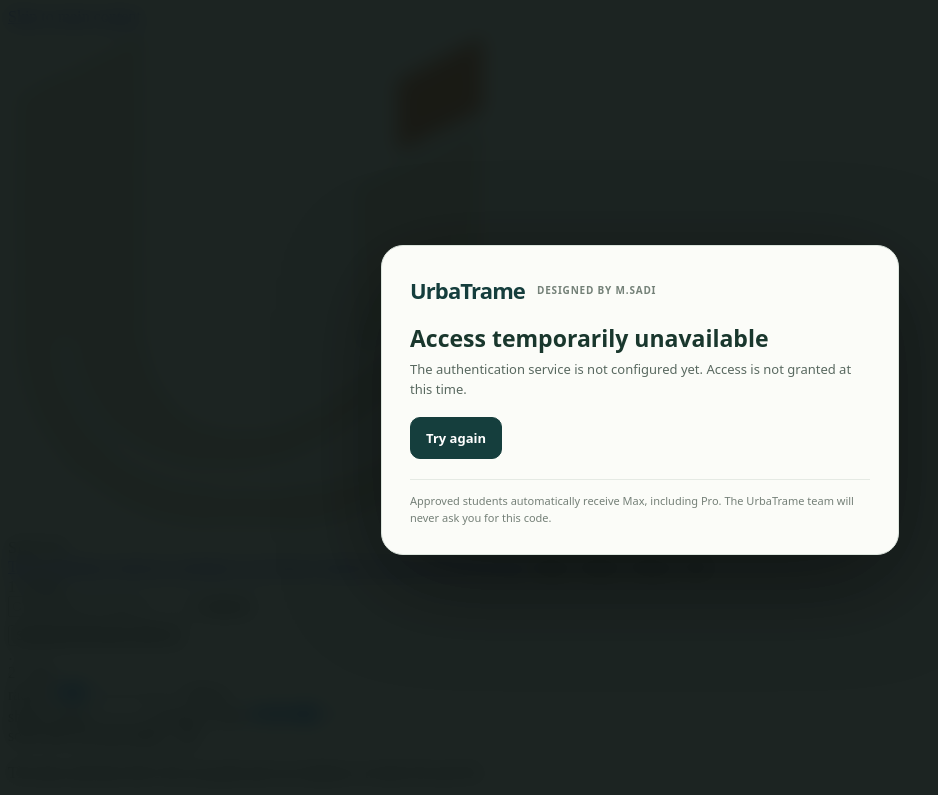
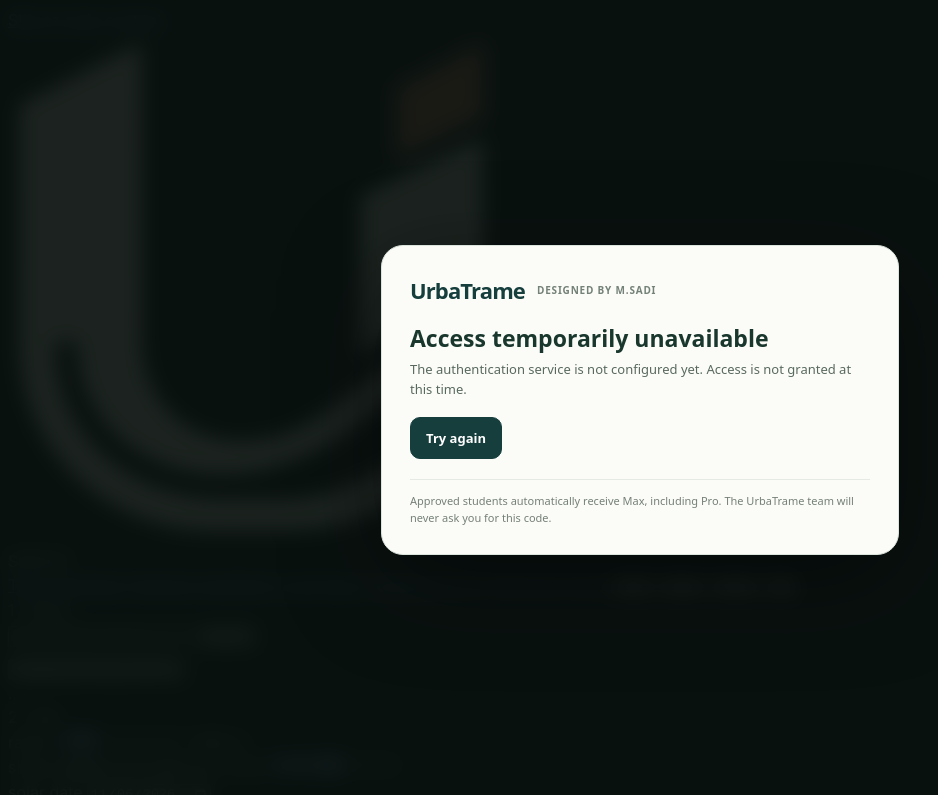
Before and after one commit to freemind25/UrbaTrame, a website with bundled scripts: page public/index.html in a window 1280 px wide. Shown: the top 795 px of the page, without its empty margins (0-938 px from the left). Built offline with nearby package versions, Linux system fonts and the light colour scheme; files whose address does not match are found by name.

Commit message:
design(P1 tokens): tokens.css sémantique unique (thème clair + data-theme="dark", contrastes mesurés ≥4.5:1), alias des :root dispersés, base 16px/1.5
Inspiré de ui-ux-pro-max-skill (colors.csv). Les composants continuent d'utiliser les anciens noms (--ink, --green…) qui pointent désormais vers les tokens. Tests 799/799, lint 189/0.

```diff
--- a/public/atelier-analyse.css
+++ b/public/atelier-analyse.css
@@ -1,8 +1,8 @@
-:root{--green:#153e3d;--green2:#246b54;--ink:#26352d;--muted:#647068;--soft:#f4f6f2;--line:#dfe6df;--warm:#a35c3e;--gold:#b7854d;--paper:#fff;--shadow:0 12px 34px rgba(30,48,36,.07)}
+:root{--green:var(--primary);--green2:var(--primary-2);--ink:var(--foreground);--muted:var(--muted-foreground);--soft:var(--muted);--line:var(--border);--warm:var(--accent);--gold:var(--accent);--paper:var(--card);--shadow:var(--shadow)}
 *{box-sizing:border-box}
 .visually-hidden{position:absolute!important;width:1px;height:1px;padding:0;margin:-1px;overflow:hidden;clip:rect(0,0,0,0);white-space:nowrap;border:0}
-html{background:#f5f6f2;scroll-behavior:smooth}
-body{margin:0;color:var(--ink);font:14px/1.55 Inter,ui-sans-serif,system-ui,-apple-system,"Segoe UI",sans-serif}
+html{background:var(--background);scroll-behavior:smooth}
+body{margin:0;color:var(--ink);font:1rem/1.55 var(--sans)}
 a{color:inherit;text-decoration:none}
 button,input,select,textarea{font:inherit}
 .workshop-topbar{min-height:76px;padding:10px clamp(16px,4vw,54px);display:flex;align-items:center;justify-content:space-between;gap:24px;background:#fff;border-bottom:1px solid rgba(32,41,34,.1)}
--- a/public/atelier-cartographique.css
+++ b/public/atelier-cartographique.css
@@ -1,8 +1,8 @@
-:root{--green:#153e3d;--green-2:#286b53;--ink:#27362d;--muted:#647067;--line:#dce4dc;--paper:#fff;--soft:#f4f7f3;--warm:#a55e40;--gold:#b8864f;--shadow:0 10px 28px rgba(24,48,35,.055)}
+:root{--green:var(--primary);--green-2:var(--primary-2);--ink:var(--foreground);--muted:var(--muted-foreground);--line:var(--border);--paper:var(--card);--soft:var(--muted);--warm:var(--accent);--gold:var(--accent);--shadow:var(--shadow)}
 *{box-sizing:border-box}
 [hidden]{display:none!important}
-html{background:#f4f6f2;scroll-behavior:smooth}
-body{margin:0;color:var(--ink);font:14px/1.55 Inter,ui-sans-serif,system-ui,-apple-system,"Segoe UI",sans-serif}
+html{background:var(--background);scroll-behavior:smooth}
+body{margin:0;color:var(--ink);font:1rem/1.55 var(--sans)}
 a{color:inherit;text-decoration:none}
 button,input,select{font:inherit}
 button{cursor:pointer}
--- a/public/atelier-s5.css
+++ b/public/atelier-s5.css
@@ -1,7 +1,7 @@
-:root{--green:#153e3d;--green2:#246b54;--ink:#26352d;--muted:#647068;--soft:#f4f6f2;--line:#dfe6df;--warm:#a35c3e;--gold:#b7854d;--paper:#fff;--shadow:0 12px 34px rgba(30,48,36,.07)}
+:root{--green:var(--primary);--green2:var(--primary-2);--ink:var(--foreground);--muted:var(--muted-foreground);--soft:var(--muted);--line:var(--border);--warm:var(--accent);--gold:var(--accent);--paper:var(--card);--shadow:var(--shadow)}
 *{box-sizing:border-box}
-html{background:#f5f6f2;scroll-behavior:smooth}
-body{margin:0;color:var(--ink);font:14px/1.55 Inter,ui-sans-serif,system-ui,-apple-system,"Segoe UI",sans-serif}
+html{background:var(--background);scroll-behavior:smooth}
+body{margin:0;color:var(--ink);font:1rem/1.55 var(--sans)}
 a{color:#286b91;text-underline-offset:2px}
 button,input,select{font:inherit}
 button{cursor:pointer}
--- a/public/index.html
+++ b/public/index.html
@@ -1,5 +1,5 @@
 <!DOCTYPE html>
-<html lang="fr">
+<html lang="fr" data-theme="dark">
 <head>
 <meta charset="utf-8">
   <link rel="icon" href="/favicon.svg" type="image/svg+xml">
@@ -9,7 +9,8 @@
 <title>UrbaTrame — analyse des sites urbains</title>
 <meta name="description" content="UrbaTrame : analyses de sites urbains, synthèse quantitative, scénario indicatif, exports vectoriels, 3D et relief fondés sur des données cartographiques.">
 <script type="module" src="/js/student-auth-ui.mjs"></script>
-<link rel="stylesheet" href="styles.css?v=header-clean">
+<link rel="stylesheet" href="/tokens.css">
+  <link rel="stylesheet" href="styles.css?v=header-clean">
 <script src="js/catalog.js"></script>
 <script src="js/engine.js"></script>
 <script src="js/vue3d.js"></script>
--- a/public/styles.css
+++ b/public/styles.css
@@ -1,13 +1,7 @@
 /* UrbaTrame · interface — chrome sombre, cartes blanches */
-:root{
-  --bg:#0E0E10; --panel:#151517; --panel2:#1B1B1E; --line:rgba(255,255,255,.09);
-  --txt:#F4F2EE; --mut:#A3A09A; --mut2:#888681; --red:#E8413A; --red2:#F0524B;
-  --ok:#3FA86A; --warn:#E0A83A;
-  --mono:ui-monospace,SFMono-Regular,"JetBrains Mono",Menlo,monospace;
-  --sans:Inter,ui-sans-serif,system-ui,"Segoe UI",Roboto,Helvetica,Arial,sans-serif;
-}
+:root{--bg:var(--background);--panel:var(--card);--panel2:var(--card-2);--line:var(--border);--txt:var(--foreground);--mut:var(--muted-foreground);--mut2:var(--muted-foreground-2);--red:var(--destructive);--red2:var(--destructive);--ok:var(--success);--warn:var(--warning)}
 *{box-sizing:border-box}
-html,body{margin:0;background:var(--bg);color:var(--txt);font:14px/1.5 var(--sans)}
+html,body{margin:0;background:var(--bg);color:var(--txt);font:1rem/1.5 var(--sans)}
 a{color:inherit}
 button{font:600 13px var(--sans);height:36px;padding:0 13px;border-radius:10px;border:1px solid var(--line);
   background:rgba(255,255,255,.05);color:var(--txt);cursor:pointer}
--- /dev/null
+++ b/public/tokens.css
@@ -0,0 +1,42 @@
+/* UrbaTrame — design tokens sémantiques (source unique de vérité).
+   Structure inspirée de ui-ux-pro-max-skill (colors.csv, palettes mesurées WCAG).
+   Thème clair par défaut ; thème sombre via <html data-theme="dark">.
+   Branche design/tokens-p1 — 2026-11-06. */
+:root{
+  color-scheme:light;
+  /* surfaces & texte (contrastes mesurés ≥ 4,5:1) */
+  --background:#f5f7f5; --foreground:#203c3b;
+  --card:#ffffff; --card-foreground:#203c3b; --card-2:#fbfcfb;
+  --muted:#eef3ef; --muted-foreground:#4d5f56; --muted-foreground-2:#44534b;
+  --border:#d9e2dc;
+  /* marque (vert profond) */
+  --primary:#153e3d; --on-primary:#ffffff;
+  --primary-strong:#0e2a29; --primary-2:#246b54; --primary-soft:#e8f1eb;
+  /* accents */
+  --accent:#8a5a24; --on-accent:#ffffff; --accent-soft:#f1ede5;
+  /* états */
+  --destructive:#a92e28; --on-destructive:#ffffff;
+  --success:#2e6949; --warning:#8a5a24;
+  --ring:#2e6b52;
+  /* divers */
+  --radius:14px; --shadow:0 18px 50px rgba(32,41,34,.08);
+  --sans:Inter,ui-sans-serif,system-ui,-apple-system,"Segoe UI",Roboto,Helvetica,Arial,sans-serif;
+  --mono:ui-monospace,SFMono-Regular,"JetBrains Mono",Menlo,monospace;
+  font-family:var(--sans); font-synthesis:none; text-rendering:optimizeLegibility;
+}
+:root[data-theme="dark"]{
+  color-scheme:dark;
+  --background:#0E0E10; --foreground:#F4F2EE;
+  --card:#151517; --card-foreground:#F4F2EE; --card-2:#1B1B1E;
+  --muted:#1B1B1E; --muted-foreground:#B8B5AE; --muted-foreground-2:#C9C6BE;
+  --border:rgba(255,255,255,.09);
+  --primary:#2e6b52; --on-primary:#ffffff;
+  --primary-strong:#3d8170; --primary-2:#7bd88f; --primary-soft:#1d2b27;
+  --accent:#e2a07e; --on-accent:#2b0b0a; --accent-soft:#2a2018;
+  --destructive:#F0524B; --on-destructive:#2b0b0a;
+  --success:#3FA86A; --warning:#E0A83A;
+  --ring:#7bd88f;
+  --shadow:0 18px 50px rgba(0,0,0,.5);
+}
+html{font-size:16px}
+body{font-family:var(--sans);font-size:1rem;line-height:1.55}
```
Also changed, not shown: public/atelier-analyse.html (+1 -0 lines), public/atelier-cartographique.html (+1 -0 lines), public/atelier-s5.html (+1 -0 lines), public/atelier.html (+1 -0 lines), public/bibliotheque-cartes.html (+1 -0 lines), public/cadrage-spatial-notice.html (+1 -0 lines), public/cadrage-spatial.html (+1 -0 lines), public/atelier.css, public/cadrage-spatial.css.
